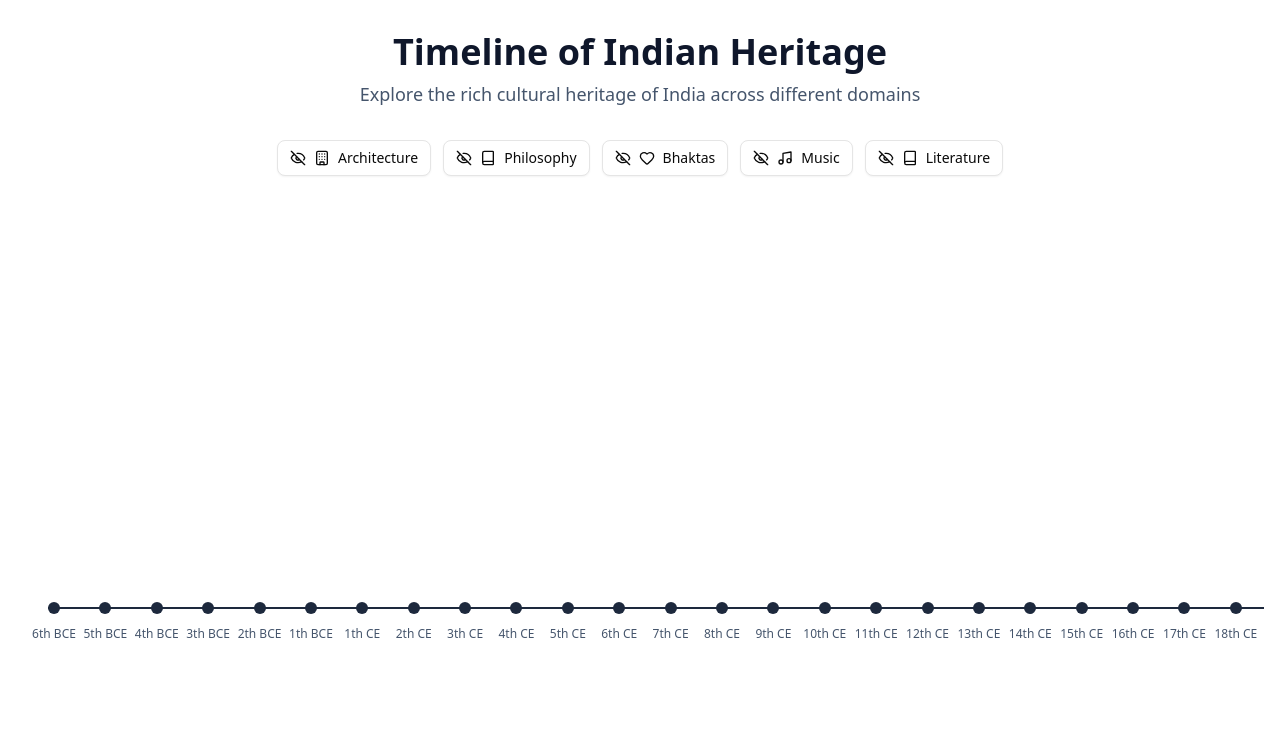
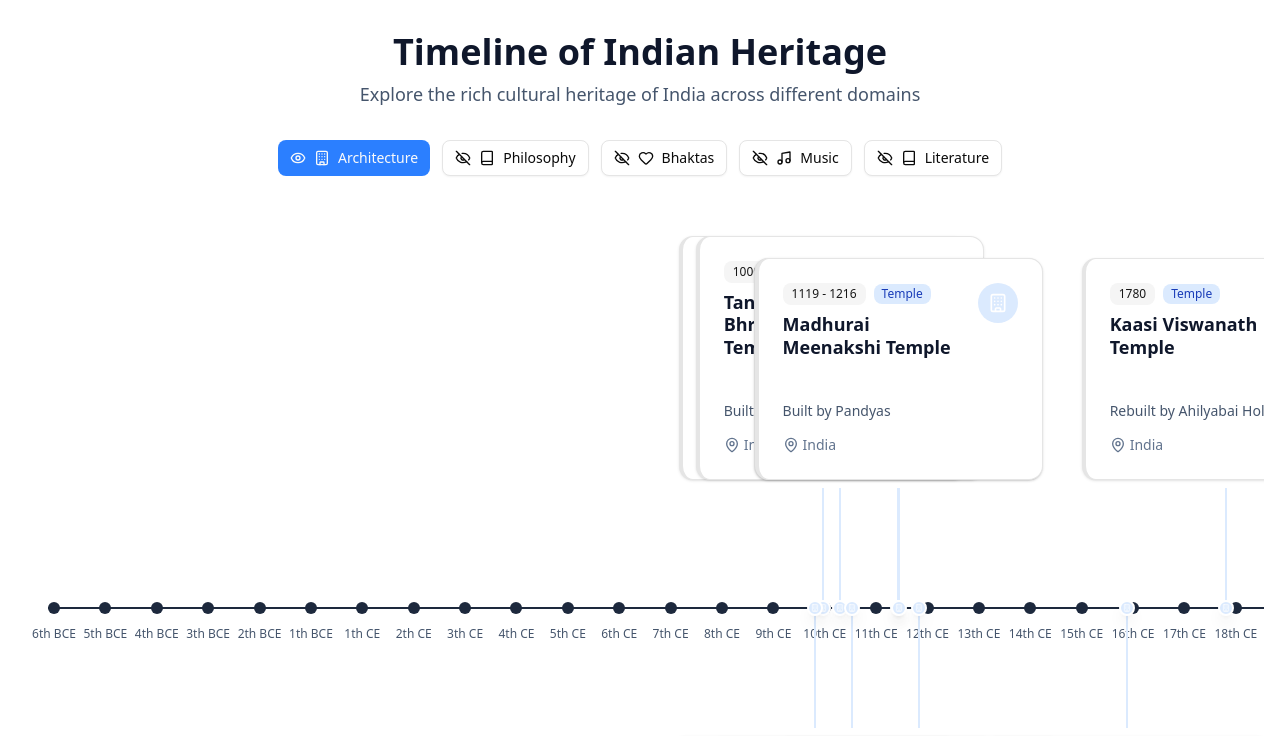
Before and after one commit to harshasomisetty/india-timeline, a Next.js app: page / in a window 1280 px wide. Shown: the top 736 px of the page. Built offline with nearby package versions, Linux system fonts and the light colour scheme.

Commit message:
changed selected tab

```diff
--- a/app/page.tsx
+++ b/app/page.tsx
@@ -8,8 +8,7 @@ import { useState } from 'react';
 
 export default function Page() {
   const [selectedTimelines, setSelectedTimelines] = useState<string[]>([
-    'world',
-    'india',
+    'architecture',
   ]);
 
   // Filter events based on selected timelines
```
